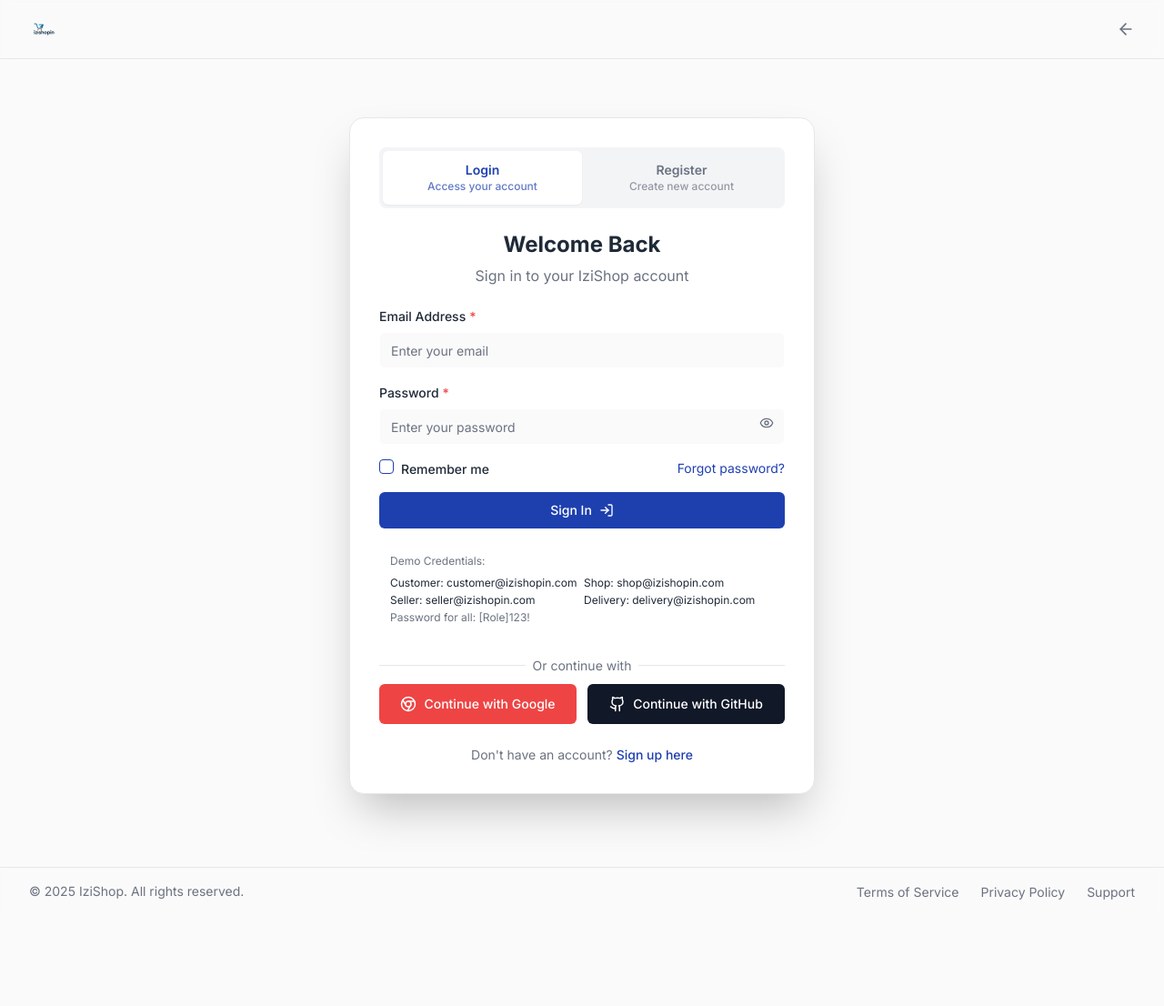
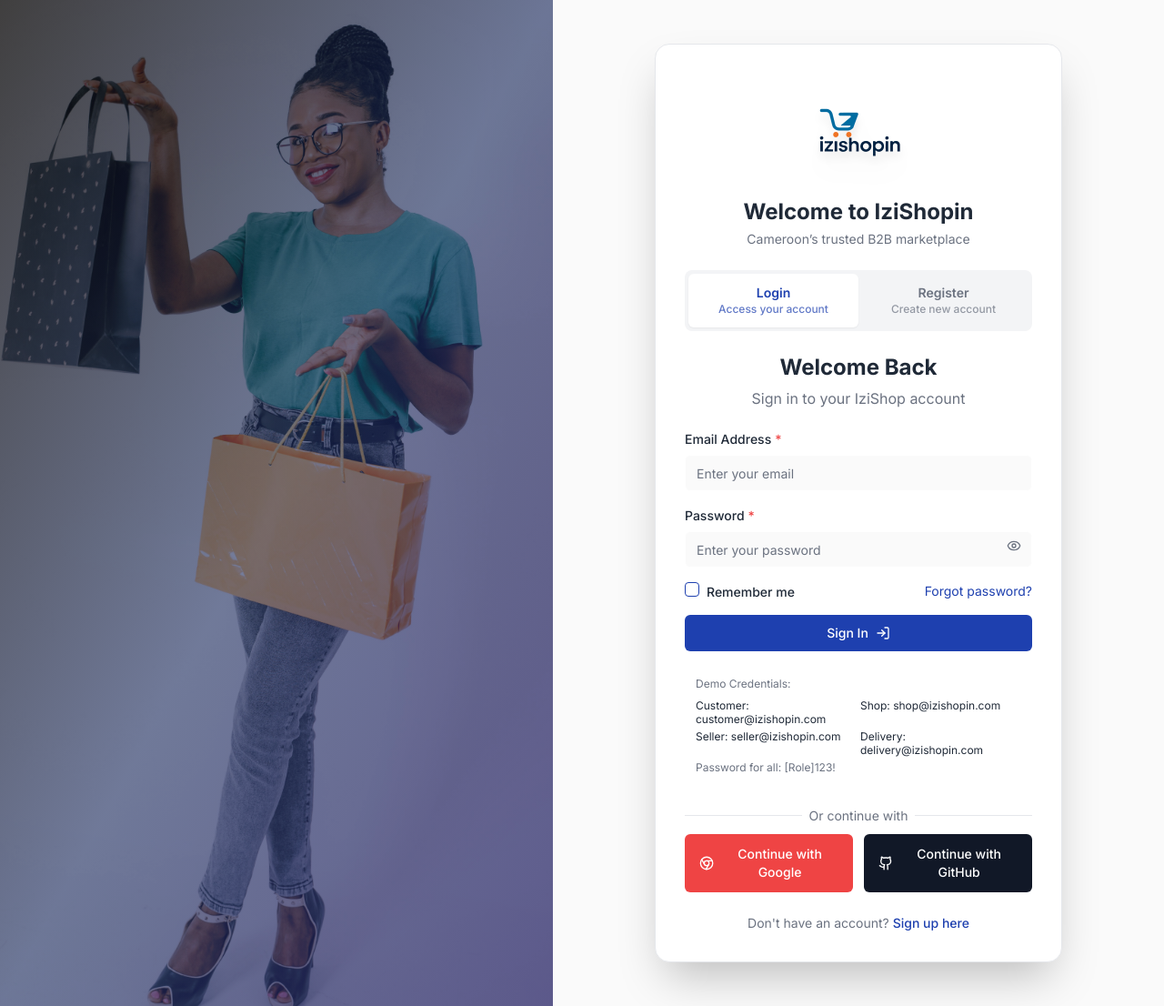
Before and after one commit to MUYAHGaious/izishop-frontend, a React (Vite) app: page /authentication-login-register in a window 1280 px wide. Shown: the whole page at 91% size. Before the commit the page ends 1006 px from the top, so only its background shows below. Built offline with nearby package versions, Linux system fonts and the light colour scheme.

Commit message:
initial commit

```diff
--- a/src/pages/authentication-login-register/index.jsx
+++ b/src/pages/authentication-login-register/index.jsx
@@ -7,6 +7,29 @@
 import RegisterForm from './components/RegisterForm';
 import SocialAuthButtons from './components/SocialAuthButtons';
 import Icon from '../../components/AppIcon';
+
+const brandBenefits = [
+  {
+    icon: 'ShoppingBag',
+    title: 'Shop & Sell Instantly',
+    desc: 'Access thousands of products and trusted suppliers across Cameroon.'
+  },
+  {
+    icon: 'Shield',
+    title: 'Secure Payments',
+    desc: 'Your transactions are protected with industry-leading security.'
+  },
+  {
+    icon: 'Award',
+    title: 'Verified Sellers',
+    desc: 'All sellers are verified for quality and reliability.'
+  },
+  {
+    icon: 'Truck',
+    title: 'Fast Delivery',
+    desc: 'Nationwide delivery with real-time tracking.'
+  }
+];
 
 const AuthenticationLoginRegister = () => {
   const [activeTab, setActiveTab] = useState('login');
@@ -42,18 +65,12 @@
 
   const handleLogin = async (userData) => {
     setIsLoading(true);
-
     try {
-      // Simulate API call delay
       await new Promise(resolve => setTimeout(resolve, 1500));
-
       setShowSuccessMessage(true);
-
-      // Redirect after success message
       setTimeout(() => {
         redirectToDashboard(userData.role);
       }, 2000);
-
     } catch (error) {
       console.error('Login error:', error);
     } finally {
@@ -63,18 +80,12 @@
 
   const handleRegister = async (userData) => {
     setIsLoading(true);
-
     try {
-      // Simulate API call delay
       await new Promise(resolve => setTimeout(resolve, 2000));
-
       setShowSuccessMessage(true);
-
-      // Redirect after success message
       setTimeout(() => {
         redirectToDashboard(userData.role);
       }, 2000);
-
     } catch (error) {
       console.error('Registration error:', error);
     } finally {
@@ -84,11 +95,8 @@
 
   const handleSocialLogin = async (provider) => {
     setIsLoading(true);
-
     try {
-      // Simulate social login
       await new Promise(resolve => setTimeout(resolve, 1000));
-
       const mockSocialUser = {
         id: Date.now(),
         email: `user@${provider}.com`,
@@ -98,16 +106,12 @@
         provider: provider,
         createdAt: new Date().toISOString()
       };
-
       localStorage.setItem('user', JSON.stringify(mockSocialUser));
       localStorage.setItem('authToken', `mock-${provider}-token-` + Date.now());
-
       setShowSuccessMessage(true);
-
       setTimeout(() => {
         redirectToDashboard(mockSocialUser.role);
       }, 2000);
-
     } catch (error) {
       console.error('Social login error:', error);
     } finally {
@@ -119,22 +123,17 @@
     return (
       <div className="min-h-screen bg-background relative overflow-hidden">
         <AuthBackground />
-
         <div className="relative z-10 min-h-screen flex items-center justify-center p-4">
-          <div className="bg-card border border-border rounded-2xl p-8 max-w-md w-full text-center shadow-2xl">
+          <div className="bg-card border border-border rounded-2xl p-8 max-w-md w-full text-center shadow-2xl backdrop-blur-xl bg-white/80">
             <div className="w-16 h-16 bg-success rounded-full flex items-center justify-center mx-auto mb-4 marketplace-spring">
               <Icon name="Check" size={32} color="white" />
             </div>
-
             <h2 className="text-2xl font-bold text-foreground mb-2">
               {activeTab === 'login' ? 'Welcome Back!' : 'Account Created!'}
             </h2>
-
             <p className="text-text-secondary mb-4">
-              {activeTab === 'login' ?'You have successfully signed in to your account.' :'Your account has been created successfully. Welcome to IziShop!'
-              }
+              {activeTab === 'login' ?'You have successfully signed in to your account.' :'Your account has been created successfully. Welcome to IziShop!'}
             </p>
-
             <div className="flex items-center justify-center space-x-2 text-primary">
               <div className="animate-spin rounded-full h-4 w-4 border-2 border-primary border-t-transparent"></div>
               <span className="text-sm">Redirecting to dashboard...</span>
@@ -146,43 +145,37 @@
   }
 
   return (
-    <div className="min-h-screen bg-background relative overflow-hidden">
+    <div className="min-h-screen bg-background relative overflow-hidden flex flex-col md:flex-row items-stretch">
       <AuthBackground />
-
-      {/* Simplified Header */}
-      <header className="relative z-20 bg-card/80 backdrop-blur-sm border-b border-border">
-        <div className="max-w-7xl mx-auto px-4 sm:px-6 lg:px-8">
-          <div className="flex items-center justify-between h-16">
-            <Link to="/landing-page" className="flex items-center">
+      {/* Left: Hero Image as background (desktop), Top (mobile) */}
+      <div className="w-full md:w-1/2 flex-1 min-h-full relative overflow-hidden">
+        <div className="absolute inset-0 w-full h-full">
           <img
-                src="/izishopin_logo_transparent.png"
-                alt="IziShopin"
-                className="h-8 w-auto"
+            src="/auth-hero.jpg"
+            alt="Shopping cart and online payment"
+            className="w-full h-full object-cover object-center scale-105 blur-sm md:blur-none transition-all duration-700"
+            style={{ filter: 'brightness(0.7)' }}
           />
-            </Link>
-
-            <Link
-              to="/landing-page"
-              className="text-text-secondary hover:text-foreground marketplace-transition"
-            >
-              <Icon name="ArrowLeft" size={20} />
-            </Link>
+          {/* Overlay for contrast */}
+          <div className="absolute inset-0 bg-gradient-to-br from-black/60 via-blue-900/40 to-indigo-900/60" />
         </div>
       </div>
-      </header>
-
-      {/* Main Content */}
-      <div className="relative z-10 min-h-screen pt-16 pb-20 flex items-center justify-center px-4 sm:px-6 lg:px-8">
+      {/* Right: Auth Form Panel */}
+      <div className="w-full md:w-1/2 flex-1 min-h-full flex flex-col justify-center items-center relative z-20 px-4 sm:px-8 py-12 animate-fade-in">
+        <div className="w-full max-w-md">
           <AuthModal>
             <div className="p-4 sm:p-6 md:p-8">
               <div className="max-w-md mx-auto w-full">
+                <div className="flex flex-col items-center mb-6">
+                  <img src="/izishopin_logo_transparent.png" alt="IziShopin" className="h-30 md:h-32 w-auto mb-2 drop-shadow-xl" />
+                  <h2 className="text-2xl font-bold text-foreground mb-1 text-center">Welcome to IziShopin</h2>
+                  <p className="text-sm text-text-secondary text-center">Cameroon’s trusted B2B marketplace</p>
+                </div>
                 <AuthTabs activeTab={activeTab} onTabChange={setActiveTab} />
-
                 {activeTab === 'login' ? (
                   <div className="space-y-4 sm:space-y-6">
                     <LoginForm onLogin={handleLogin} isLoading={isLoading} />
                     <SocialAuthButtons onSocialLogin={handleSocialLogin} isLoading={isLoading} />
-
                     <div className="text-center">
                       <p className="text-sm text-text-secondary">
                         Don't have an account?{' '}
@@ -199,7 +192,6 @@
                   <div className="space-y-4 sm:space-y-6">
                     <RegisterForm onRegister={handleRegister} isLoading={isLoading} />
                     <SocialAuthButtons onSocialLogin={handleSocialLogin} isLoading={isLoading} />
-
                     <div className="text-center">
                       <p className="text-sm text-text-secondary">
                         Already have an account?{' '}
@@ -217,28 +209,15 @@
             </div>
           </AuthModal>
         </div>
-
-      {/* Footer */}
-      <footer className="relative z-20 bg-card/80 backdrop-blur-sm border-t border-border">
-        <div className="max-w-7xl mx-auto px-4 sm:px-6 lg:px-8 py-4">
-          <div className="flex flex-col sm:flex-row items-center justify-between space-y-2 sm:space-y-0">
-            <div className="text-sm text-text-secondary">
-              © {new Date().getFullYear()} IziShop. All rights reserved.
-            </div>
-            <div className="flex items-center space-x-6 text-sm">
-              <Link to="/terms" className="text-text-secondary hover:text-foreground marketplace-transition">
-                Terms of Service
-              </Link>
-              <Link to="/privacy" className="text-text-secondary hover:text-foreground marketplace-transition">
-                Privacy Policy
-              </Link>
-              <Link to="/support" className="text-text-secondary hover:text-foreground marketplace-transition">
-                Support
-              </Link>
+        <div className="mt-8 text-center text-xs text-text-secondary opacity-80 md:hidden">
+          &copy; {new Date().getFullYear()} IziShopin. All rights reserved.
         </div>
       </div>
-        </div>
-      </footer>
+      {/* Fade-in animation keyframes */}
+      <style>{`
+        @keyframes fade-in { from { opacity: 0; transform: translateY(32px); } to { opacity: 1; transform: none; } }
+        .animate-fade-in { animation: fade-in 1s cubic-bezier(.4,0,.2,1) both; }
+      `}</style>
     </div>
   );
 };
```
Also changed, not shown: public/auth-hero.jpg (added). Lines whose indentation alone changed are shown as unchanged.
